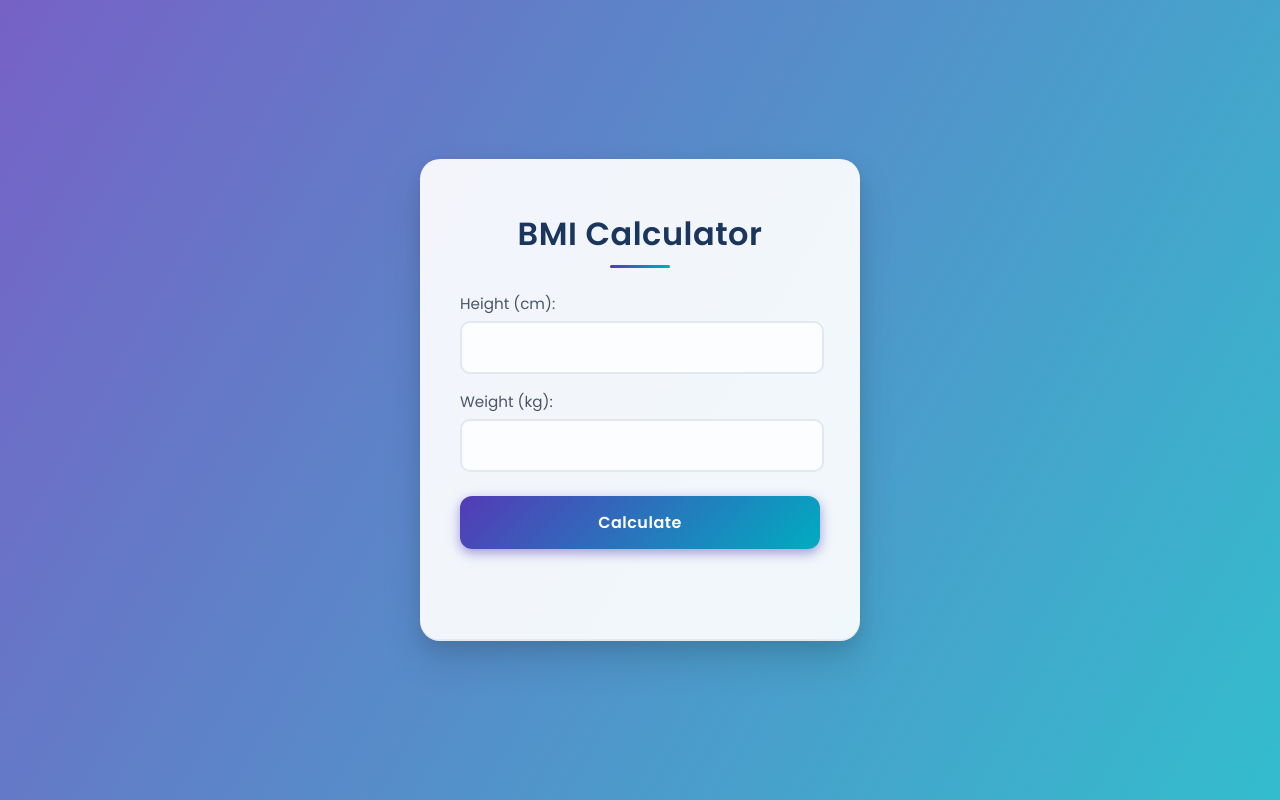
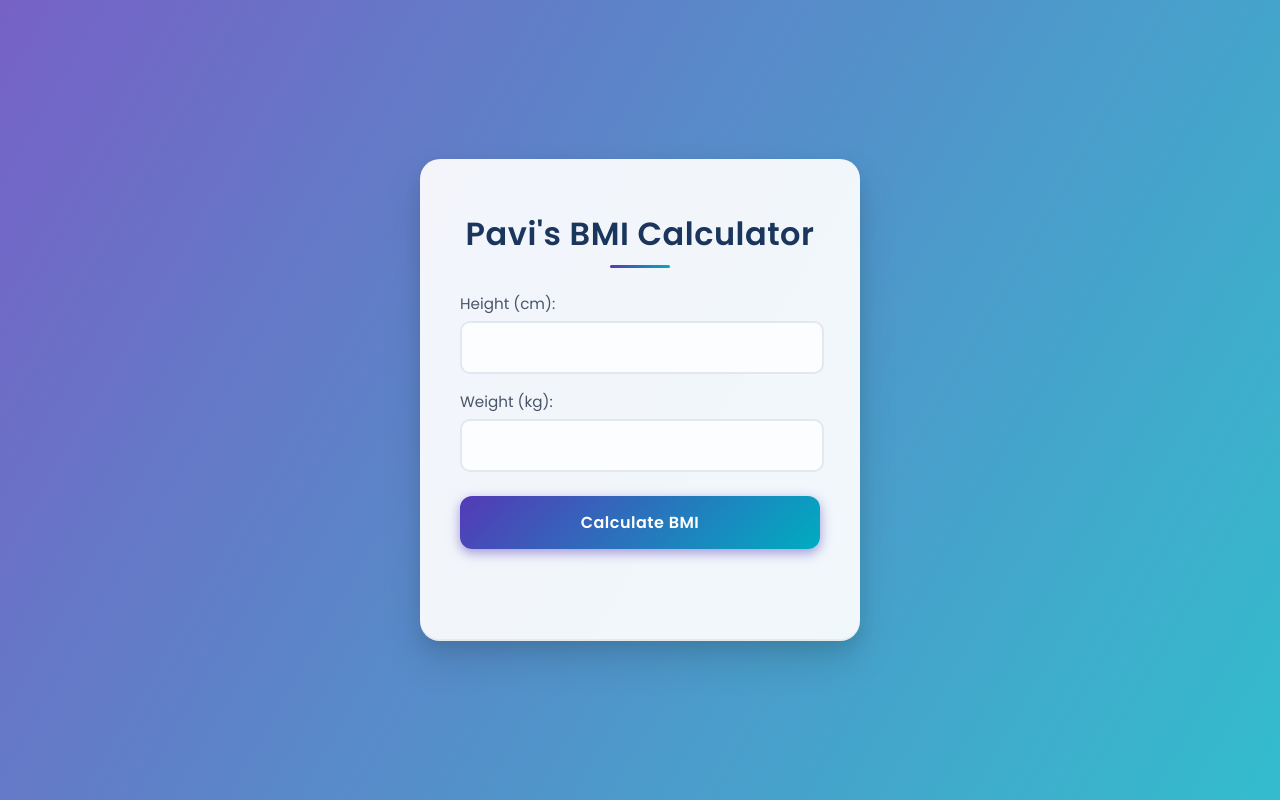
Before and after one commit to pavithra-m13/docker_sample_application, a plain HTML site: page index.html in a window 1280 px wide. Drawn offline with Linux system fonts and the light colour scheme.

Commit message:
Updated app content

```diff
--- a/index.html
+++ b/index.html
@@ -7,7 +7,7 @@
 </head>
 <body>
   <div class="container">
-    <h1>BMI Calculator</h1>
+    <h1>Pavi's BMI Calculator</h1>
     <form id="bmiForm">
       <label for="height">Height (cm):</label>
       <input type="number" id="height" required>
@@ -15,7 +15,7 @@
       <label for="weight">Weight (kg):</label>
       <input type="number" id="weight" required>
 
-      <button type="submit">Calculate</button>
+      <button type="submit">Calculate BMI</button>
     </form>
     <div id="result"></div>
   </div>
```
